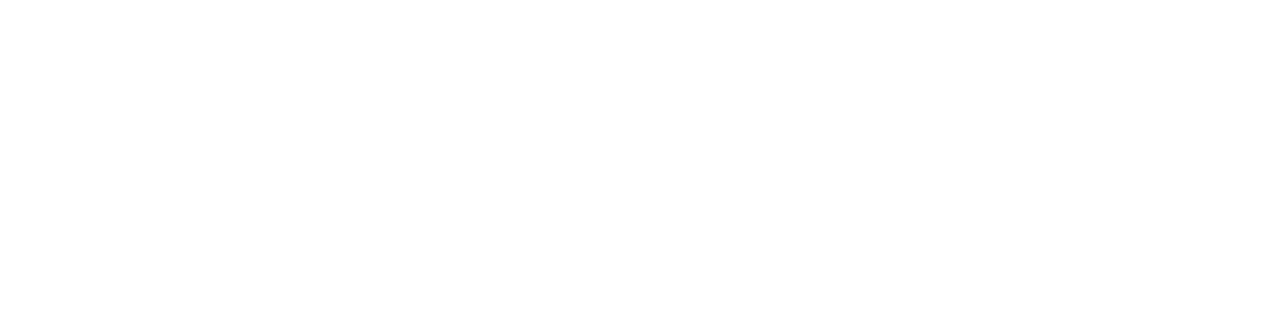
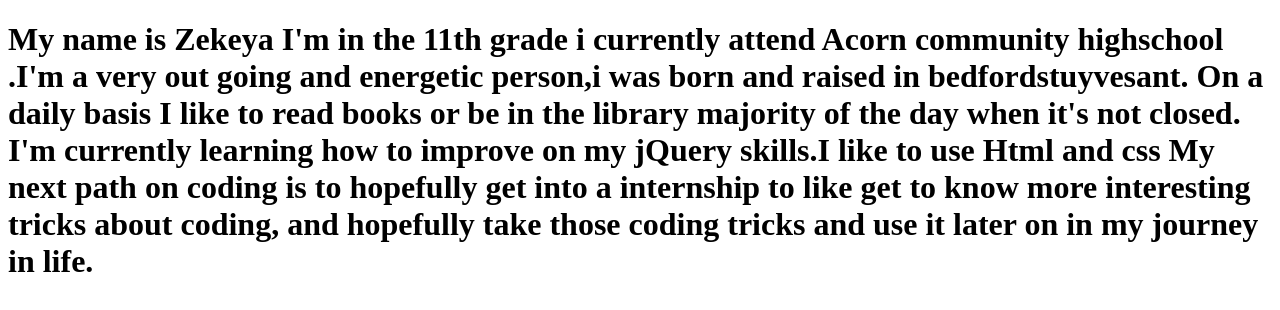
Before and after one commit to zekeya21/zekeya21.github.io, a plain HTML site: page about.html in a window 1280 px wide. Drawn offline with Linux system fonts and the light colour scheme.

Commit message:
updated about me page goes here

```diff
--- a/about.html
+++ b/about.html
@@ -1,9 +1,15 @@
 <!DOCTYPE html>
 <html>
     <head>
-        <title> </title>
+        <title>About Me </title>
     </head>
     <body>
-
+<h1>My name is Zekeya I'm in the 11th grade i currently attend Acorn community highschool
+.I'm a very out going and energetic person,i was born and raised in bedfordstuyvesant.
+On a daily basis I like to read books or be in the library majority of the day when it's not closed.
+I'm currently learning how to improve on my jQuery skills.I like to use Html and css
+My next path on coding is to hopefully get into a internship to like get to know more interesting
+ tricks about coding, and hopefully take those coding tricks and use it later on
+ in my journey in life.</h1>
     </body>
 </html>
```
